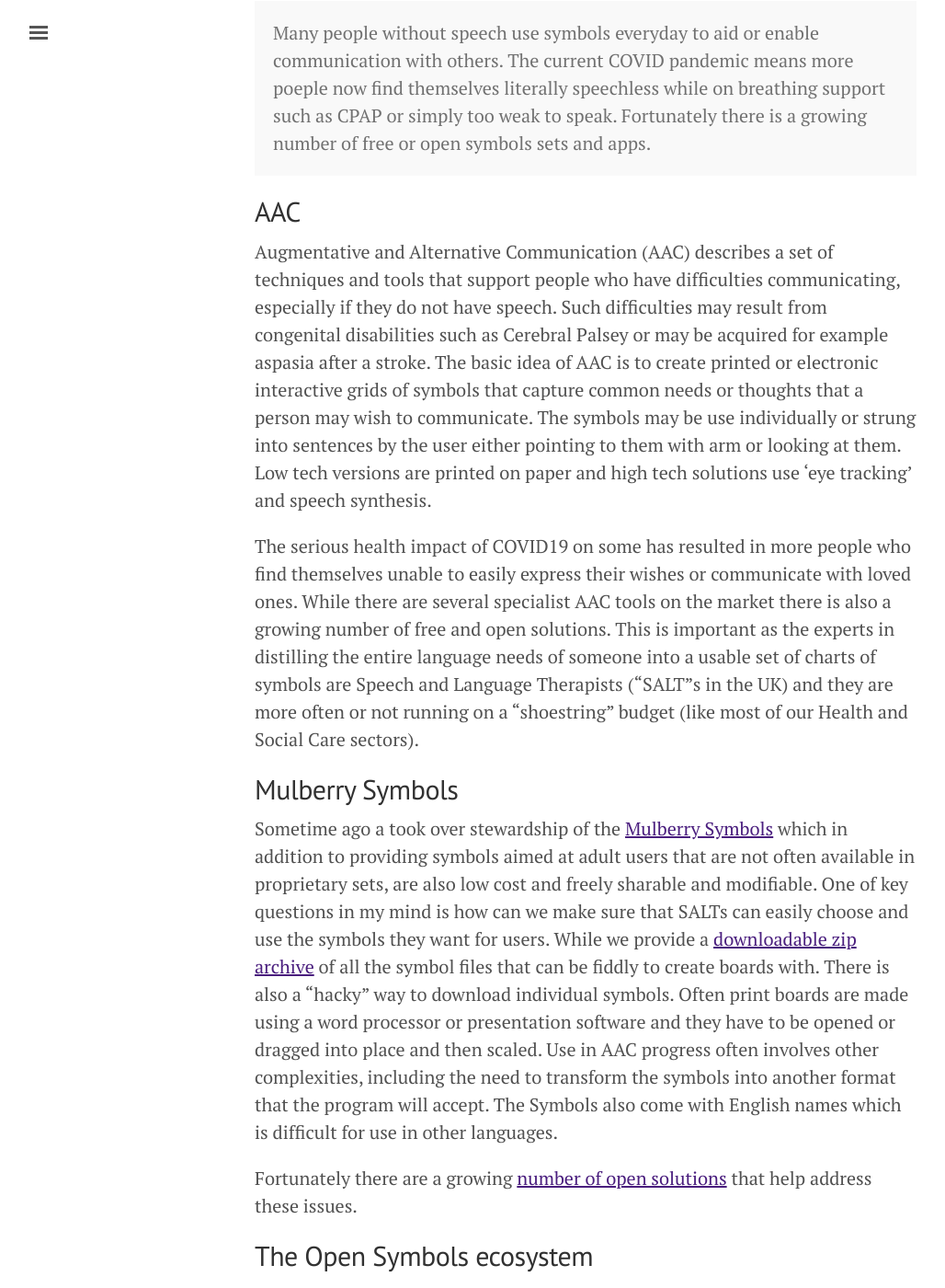
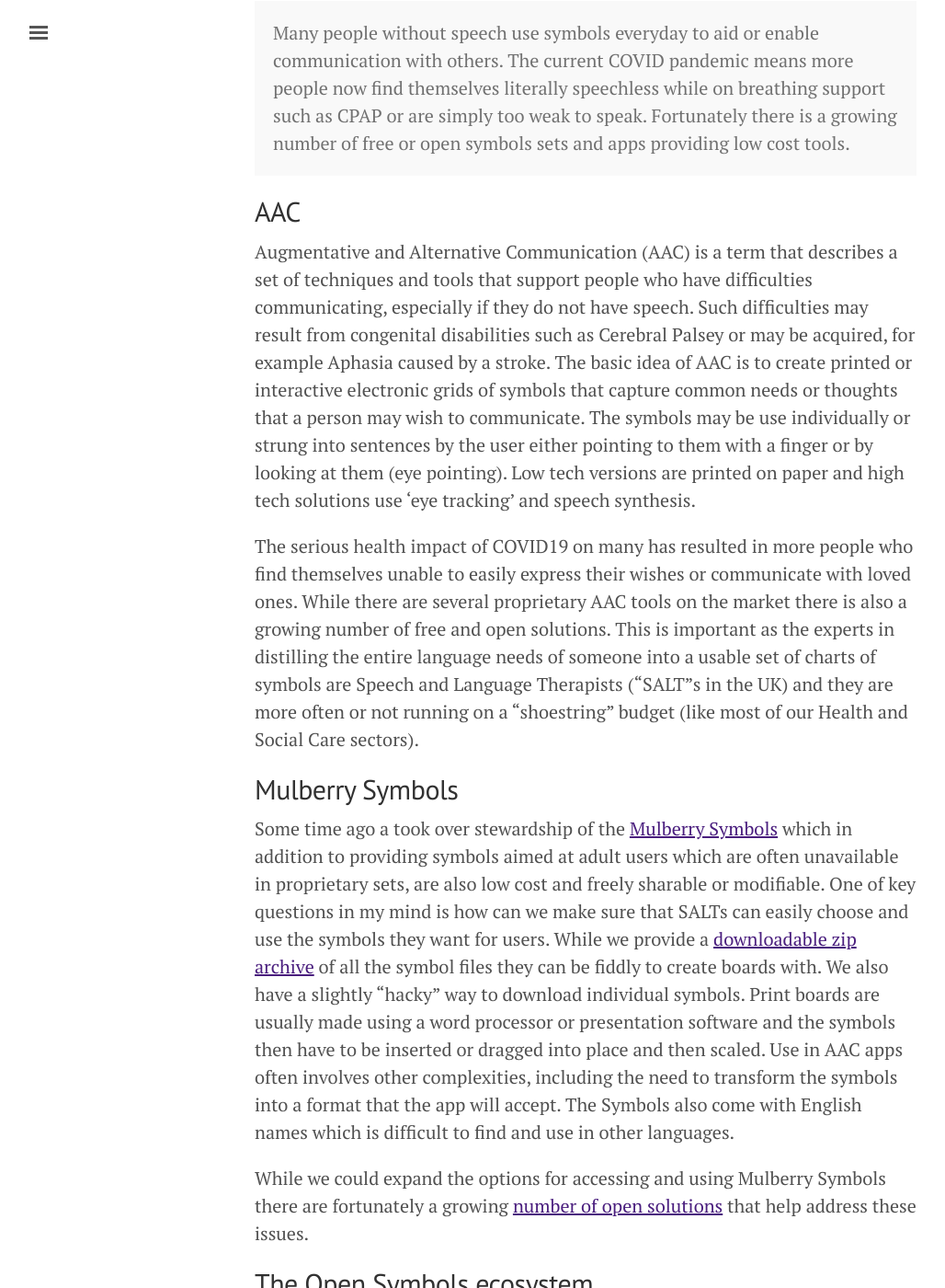
Before and after one commit to OpenDirective/opendirective.github.io, a Jekyll site: the page built from _posts/2020-04-17-open-communication-with-symbols.md, in a window 1280 px wide and 1400 px high, scrolled down 231 px. Shown: the whole window at 92% size, without its empty margins (3-1031 px from the left). Built offline with Jekyll 4.4.1, drawn with Linux system fonts in a browser that asks for light colours; some of the changed text lies outside the part shown.

Commit message:
Make a few updates

```diff
--- a/_posts/2020-04-17-open-communication-with-symbols.md
+++ b/_posts/2020-04-17-open-communication-with-symbols.md
@@ -4,34 +4,36 @@
 ---
 
 <div class="message">
-Many people without speech use symbols everyday to aid or enable communication with others. The current COVID pandemic means more poeple now find themselves literally speechless while on breathing support such as CPAP or simply too weak to speak. Fortunately there is a growing number of free or open symbols sets and apps.
+Many people without speech use symbols everyday to aid or enable communication with others. The current COVID pandemic means more people now find themselves literally speechless while on breathing support such as CPAP or are simply too weak to speak. Fortunately there is a growing number of free or open symbols sets and apps providing low cost tools.
 </div>
 
 ## AAC
 
-Augmentative and Alternative Communication (AAC) describes a set of techniques and tools that support people who have difficulties communicating, especially if they do not have speech. Such difficulties may result from congenital disabilities such as Cerebral Palsey or may be acquired for example aspasia after a stroke. The basic idea of AAC is to create printed or electronic interactive grids of symbols that capture common needs or thoughts that a person may wish to communicate. The symbols may be use individually or strung into sentences by the user either pointing to them with arm or looking at them. Low tech versions are printed on paper and high tech solutions use 'eye tracking' and speech synthesis.
+Augmentative and Alternative Communication (AAC) is a term that describes a set of techniques and tools that support people who have difficulties communicating, especially if they do not have speech. Such difficulties may result from congenital disabilities such as Cerebral Palsey or may be acquired, for example Aphasia caused by a stroke. The basic idea of AAC is to create printed or interactive electronic grids of symbols that capture common needs or thoughts that a person may wish to communicate. The symbols may be use individually or strung into sentences by the user either pointing to them with a finger or by looking at them (eye pointing). Low tech versions are printed on paper and high tech solutions use 'eye tracking' and speech synthesis.
 
-The serious health impact of COVID19 on some has resulted in more people who find themselves unable to easily express their wishes or communicate with loved ones. While there are several specialist AAC tools on the market there is also a growing number of free and open solutions. This is important as the experts in distilling the entire language needs of someone into a usable set of charts of symbols are Speech and Language Therapists ("SALT"s in the UK) and they are more often or not running on a "shoestring" budget (like most of our Health and Social Care sectors).
+The serious health impact of COVID19 on many has resulted in more people who find themselves unable to easily express their wishes or communicate with loved ones. While there are several proprietary AAC tools on the market there is also a growing number of free and open solutions. This is important as the experts in distilling the entire language needs of someone into a usable set of charts of symbols are Speech and Language Therapists ("SALT"s in the UK) and they are more often or not running on a "shoestring" budget (like most of our Health and Social Care sectors).
 
 ## Mulberry Symbols
 
-Sometime ago a took over stewardship of the [Mulberry Symbols](https://mulberrysymbols.org/) which in addition to providing symbols aimed at adult users that are not often available in proprietary sets, are also low cost and freely sharable and modifiable. One of key questions in my mind is how can we make sure that SALTs can easily choose and use the symbols they want for users. While we provide a [downloadable zip archive](https://mulberrysymbols.org/#downloads) of all the symbol files that can be fiddly to create boards with. There is also a "hacky" way to download individual symbols. Often print boards are made using a word processor or presentation software and they have to be opened or dragged into place and then scaled. Use in AAC progress often involves other complexities, including the need to transform the symbols into another format that the program will accept. The Symbols also come with English names which is difficult for use in other languages.
+Some time ago a took over stewardship of the [Mulberry Symbols](https://mulberrysymbols.org/) which in addition to providing symbols aimed at adult users which are often unavailable in proprietary sets, are also low cost and freely sharable or modifiable. One of key questions in my mind is how can we make sure that SALTs can easily choose and use the symbols they want for users. While we provide a [downloadable zip archive](https://mulberrysymbols.org/#downloads) of all the symbol files they can be fiddly to create boards with. We also have a slightly "hacky" way to download individual symbols. Print boards are usually made using a word processor or presentation software and the symbols then have to be inserted or dragged into place and then scaled. Use in AAC apps often involves other complexities, including the need to transform the symbols into a format that the app will accept. The Symbols also come with English names which is difficult to find and use in other languages.
 
-Fortunately there are a growing [number of open solutions](https://mulberrysymbols.org/#the-symbols-in-use) that help address these issues.
+While we could expand the options for accessing and using Mulberry Symbols there are fortunately a growing [number of open solutions](https://mulberrysymbols.org/#the-symbols-in-use) that help address these issues.
 
 ## The Open Symbols ecosystem
 
-**Finding Symbols** - Both [Global Symbols](https://blog.globalsymbols.com) and [Open Symbols](https://www.opensymbols.org/) provide online tools for exploring, selecting and downloading symbols from a range of open sets. They also offer other facilities like editing symbols or associated meta data.
+**Finding Symbols** - Both [Global Symbols](https://blog.globalsymbols.com) and [Open Symbols](https://www.opensymbols.org/) provide online tools for exploring, selecting and downloading symbols from a range of open sets, including Mulberry. They also offer other facilities for editing symbols or providing associated meta data.
 
-**Creating Boards** selecting symbols and placing them into boards is a common requirement. When the board is to be printed Office documents are often used and templates and samples like those from the [CommuniKate project](http://communikate.equalitytime.co.uk/) can be really helpful. AAC apps usually have their own way of designing boards but now the [Open Board Format](https://www.openboardformat.org/) (OBF) initiative is proposing an open and standard board format. This will alow easy interchange of boards between Apps and so  open up the ecosystem for collaboration and innovation. One such app is [BoardBuilder](https://globalsymbols.com/boardbuilder) from Global Symbols which allows you to create and modify boards, print them or export in the OBF format for use in AAC apps. A number of [sample boards](https://blog.globalsymbols.com/en/resources/symbolcharts/) are also provided.
+**Creating Boards** - selecting symbols and placing them into boards is a common requirement. When the board is to be printed Office documents are often used and templates and samples like those from the [CommuniKate project](http://communikate.equalitytime.co.uk/) can be really helpful. AAC apps usually have their own way of designing boards but now the [Open Board Format](https://www.openboardformat.org/) (OBF) initiative is proposing an open and standard board format. This will allow easy interchange of boards between Apps and so  open up the ecosystem for collaboration and innovation. I hope OBF will be adopted by all AAC solutions.
 
-**Creating Symbols** Symbols sets are never complete and the symbols users probably want individualised symbols. After all, the symbols are often a persons main or only language so they want to personal. Open Symbols provided an opportunity for community collaboration on symbols through the flexible permissive licenses that allow free modification. Usually it's good manners to provide new derived symbols back to the symbols set project so others can benefit. Global symbols also provide a little online [symbol creator](https://blog.globalsymbols.com/en/create-symbols/) tool.
+One App using OBF is [BoardBuilder](https://globalsymbols.com/boardbuilder) from Global Symbols which allows you to create and modify boards, print them or export in the OBF format for use in AAC apps. A number of [sample boards](https://blog.globalsymbols.com/en/resources/symbolcharts/) are also provided.
 
-**AAC Apps** Both [Cboard](https://www.cboard.io/) and [Coughdrop](https://www.coughdrop.com/) are full featured Open Source AAC Apps. They support speech and 'books' of connected boards where a symbol in one board links to another board, allowing for complex symbol collections.
+**Creating Symbols** Symbols sets are never complete and the users probably want individualised symbols. After all, symbols are often a person's main or only language so they want them personal. Open Symbols provide an opportunity for community collaboration on symbols through the flexible permissive licenses that allow free modification. Usually it's good manners to provide new derived symbols back to the symbols set project so others can benefit. Global symbols also provide a little online [symbol creator](https://blog.globalsymbols.com/en/create-symbols/) tool.
 
-**Open AAC** The [Open AAC](https://www.openaac.org/) initiative exists to create and encourage open-licensed resources and tools to support AAC users. It supports a number of concepts including the Open Board Format disucssed above.
+**AAC Apps** Both [Cboard](https://www.cboard.io/) and [Coughdrop](https://www.coughdrop.com/) are full featured Open Source AAC Apps. They support OBF and 'books' of connected boards where a symbol in one board links to another board, allowing for complex symbol collections. both provide speech output of sentences built with symbols.
 
-**Training** Creating useable boards is a skill requiring understanding of language and more. Fortunately, Global Symbols have created a number of free [training resources](https://training.globalsymbols.com/) in collaboration with UNICEF.
+**Open AAC** The [Open AAC](https://www.openaac.org/) initiative exists to create and encourage open-licensed resources and tools to support AAC users. It introduces a number of key concepts including the Open Board Format discussed above.
+
+**Training** Creating usable boards is a skill requiring understanding of language and more. Fortunately, Global Symbols have created a number of free [training resources](https://training.globalsymbols.com/) in collaboration with UNICEF.
 
 ## Join in
 
```
